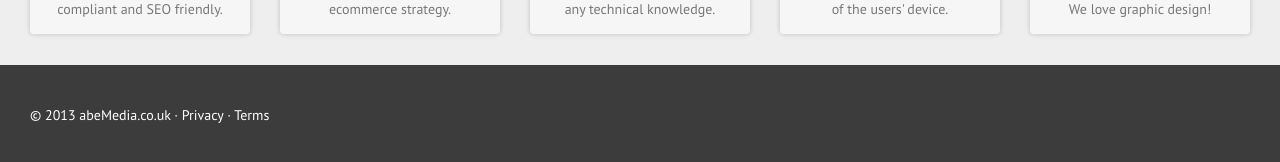
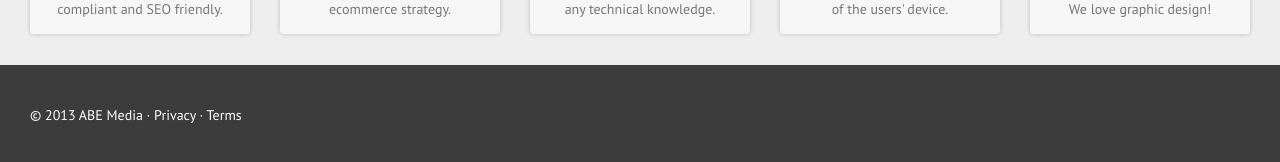
Before and after one commit to abemedia/abemedia.github.io, a Jekyll site: the page built from index.md, in a window 1280 px wide and 1012 px high. Shown: the part 847-1009 px from the top of the window. Built offline with Jekyll 4.4.1, drawn with Linux system fonts in a browser that asks for light colours; nearby versions of some CDN libraries.

Commit message:
Update footer.html

```diff
--- a/_includes/footer.html
+++ b/_includes/footer.html
@@ -1,6 +1,6 @@
   <footer>
     <div class="container">
-      <p class="text-left">&copy; {{ site.time | date: '%Y' }} abeMedia.co.uk &middot; <a href="{{ site.url }}/privacy">Privacy</a> &middot; <a href="{{ site.url }}/license">Terms</a></p>
+      <p class="text-left">&copy; {{ site.time | date: '%Y' }} ABE Media &middot; <a href="{{ site.url }}/privacy">Privacy</a> &middot; <a href="{{ site.url }}/license">Terms</a></p>
 
     </div>
   </footer>
```
